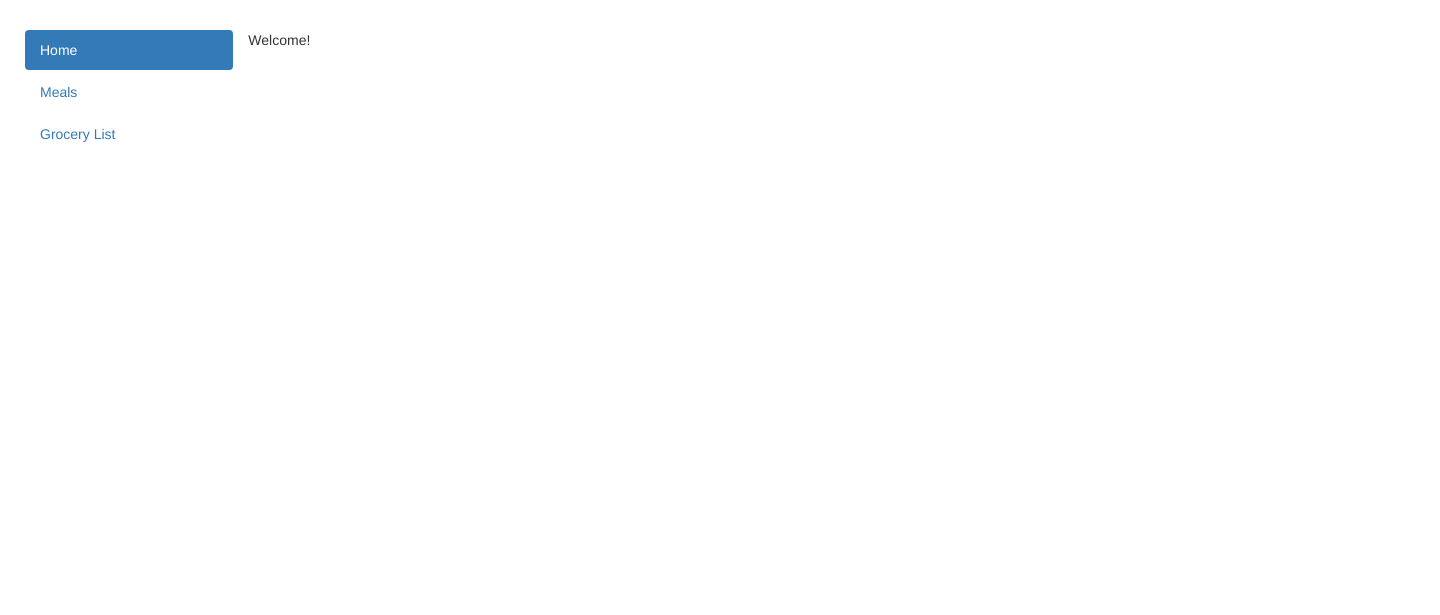
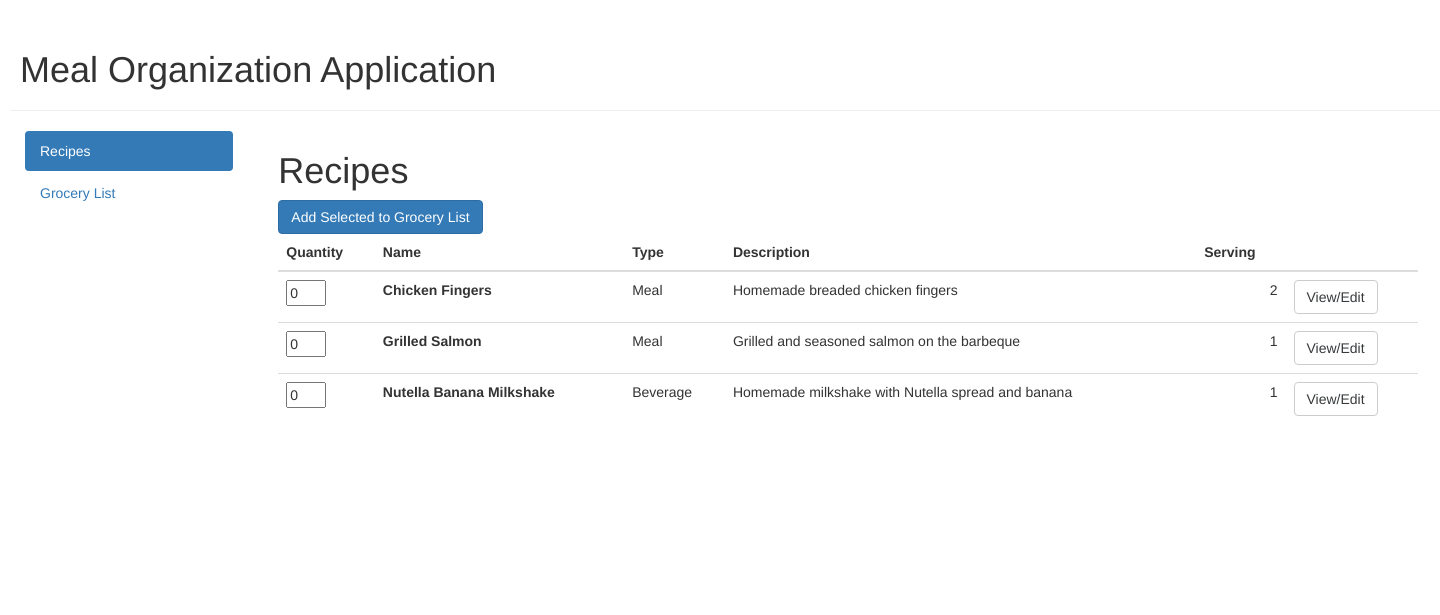
Before and after one commit to 1024Adam/moa, a PHP site: page / in a window 1440 px wide. Shown: the top 615 px of the page. Run offline with PHP 8.4, Linux system fonts and the light colour scheme; data comes from the database, SQL or seed files in the repository.

Commit message:
modifications to recipes page wrt displaying recipies

```diff
--- a/css/style.css
+++ b/css/style.css
@@ -27,3 +27,30 @@ body {
   max-width: 100%;
   width: 100%;
 }
+
+input[type=number] {
+  width: 40px;
+}
+
+.recipe-name {
+  font-weight: bold;
+}
+
+.table-link:hover {
+  color: #3f3f3f;
+  text-decoration: none;
+}
+
+.btn-secondary {
+  color: #373a3c;
+  background-color: #fff;
+  border-color: #ccc;
+}
+
+.btn-secondary:hover {
+  background-color: #eee;
+}
+
+.td-number {
+  text-align:right;
+}
--- a/grocery.php
+++ b/grocery.php
@@ -1,3 +1,11 @@
+<?php
+  if(!isset($_SESSION))
+  {
+    session_start();
+  }
+  include_once('include/db.php');
+?>
 <div id="grocery" class="container">
+  <h1>Grocery List</h1>
   <p>Grocery!</p>
 </div>
--- a/home.php
+++ /dev/null
@@ -1,3 +0,0 @@
-<div id="home" class="container">
-  <p>Welcome!</p>
-</div>
--- a/index.php
+++ b/index.php
@@ -1,5 +1,4 @@
-<?php
-  echo '
+<?php session_start() ?>
 <!DOCTYPE html>
 <html lang="en">
   <head>
@@ -22,19 +21,21 @@
     <link href="./css/style.css" rel="stylesheet">
   </head>
   <body>
-
+    <h1>&nbsp;Meal Organization Application</h1>
+    <hr>
     <!-- Static navbar -->
     <div class="col-sm-2">
       <ul class="nav nav-pills nav-stacked">
-            <li id="list-home" role="presentation" class="active"><a href="#" id="menu-home">Home</a></li>
-            <li id="list-meals" role="presentation"><a href="#" id="menu-meals" class="nav-black-hover">Meals</a></li>
+        <li id="list-recipes" role="presentation"><a href="#" id="menu-recipes" class="nav-black-hover">Recipes</a></li>
         <li id="list-grocery" role="presentation"><a href="#" id="menu-grocery" class="nav-blakc-hover">Grocery List</a></li>
       </ul>
-        </div>';
-  include_once('home.php');
-  include_once('meals.php');
+    </div>
+    <div class="col-sm-6">
+      <?php
+        include_once('recipes.php');
         include_once('grocery.php');
-  echo '
+      ?>
+    </div>
     <!-- Bootstrap core JavaScript
       ================================================== -->
     <!-- Placed at the end of the document so the pages load faster -->
@@ -44,5 +45,4 @@
     <script src="./js/ie10-viewport-bug-workaround.js"></script>
     <script defer async src="./js/moa.js"></script>
   </body>
-    </html>';
-?>
+</html>
--- a/js/moa.js
+++ b/js/moa.js
@@ -1,7 +1,7 @@
-var divs = ["home", "meals", "grocery"];
 
 function showDiv(name)
 {
+  var divs = ["home", "recipes", "grocery"];
   for (var i = 0; i < divs.length; i++) {
     if(name === divs[i])
     {
@@ -14,20 +14,25 @@ function showDiv(name)
       $("#list-" + divs[i]).removeClass("active");
     }
   }
+  $("#add_success").hide();
+  $("#add_error").hide();
 }
 
 $(document).ready(function() {
-  showDiv("home");
+  showDiv("recipes");
 });
 
-$("#menu-home").click(function() {
-  showDiv("home");
-});
-
-$("#menu-meals").click(function() {
-  showDiv("meals");
+$("#menu-recipes").click(function() {
+  showDiv("recipes");
 });
 
 $("#menu-grocery").click(function() {
   showDiv("grocery");
 });
+
+function addToGrocery()
+{
+  var divs = ["add_success", "add_error"];
+
+  $("#add_success").fadeIn();
+}
--- a/meals.php
+++ /dev/null
@@ -1,3 +0,0 @@
-<div id="meals" class="container">
-  <p>Meals!</p>
-</div>
--- /dev/null
+++ b/recipes.php
@@ -0,0 +1,64 @@
+<?php
+  if(!isset($_SESSION))
+  {
+    session_start();
+  }
+  include_once('include/db.php');
+?>
+<div id="recipes" class="container">
+  <h1>Recipes</h1>
+  <form id="recipe_form" action="index.php" method="post">
+    <div id="add_success" class="alert alert-success" role="alert">
+      Your items have been added to your grocery list.
+    </div>
+    <div id="add_error" class="alert alert-danger" role="alert">
+      You have not selected any recipes
+    </div>
+    <button type="button" class="btn btn-primary" onclick="addToGrocery()">
+      Add Selected to Grocery List
+    </button>
+    <table id=recipe_table class="table">
+      <thead>
+        <tr>
+          <th>Quantity</th>
+          <th>Name</th>
+          <th>Type</th>
+          <th>Description</th>
+          <th>Serving</th>
+          <th>&nbsp;</th>
+        </tr>
+      </thead>
+      <tbody>
+        <?php
+          $query = "SELECT id, name, type, descr, serving
+                    FROM recipes
+                    ORDER BY name ASC";
+          $result = $db->query($query);
+          $i = 1;
+          while($row = $result->fetch_array())
+          {
+            $id = $row["id"];
+            $name = $row["name"];
+            $type = $row["type"];
+            $descr = $row["descr"];
+            $serving = $row["serving"];
+            echo '<tr>';
+            echo   '<td>
+                      <input type="number" id="q' . $i . '" value="0" min="0" max="10"/>
+                    </td>';
+            echo   '<td class="recipe-name">' . $name . '</td>';
+            echo   '<td>' . $type . '</td>';
+            echo   '<td>' . $descr . '</td>';
+            echo   '<td class="td-number">' . $serving . '</td>';
+            echo   '<td>
+                      <button type="button" class="btn btn-secondary">View/Edit</button>
+                    </td>';
+            echo '</tr>';
+            $i++;
+          }
+          $result->close();
+        ?>
+      </tbody>
+    </table>
+  </form>
+</div>
```
Lines whose indentation alone changed are shown as unchanged.
